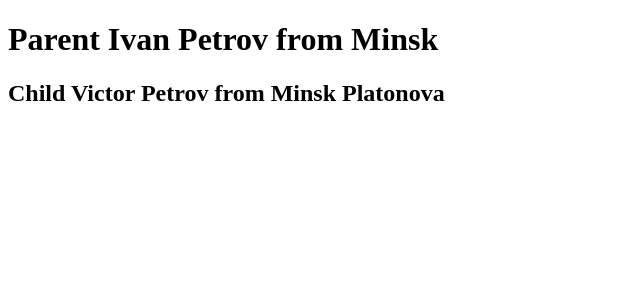
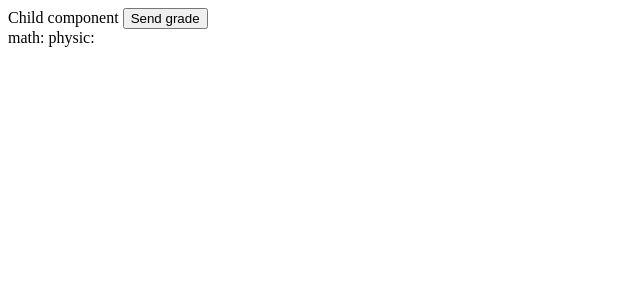
Before and after one commit to OlegPolishchuk/angular-test, an Angular app: page / in a window 1280 px wide. Shown: the top 300 px of the page, without its empty margins (0-640 px from the left). Built offline with nearby package versions, Linux system fonts and the light colour scheme.

Commit message:
@Output*

```diff
--- a/src/app/parent/child/child.component.html
+++ b/src/app/parent/child/child.component.html
@@ -1,3 +1,4 @@
 <div>
-  <h2>Child {{name}} {{surname}} from {{address?.city}} {{address?.street}}</h2>
+  Child component
+  <button (click)="handleSendEvent()">Send grade</button>
 </div>
--- a/src/app/parent/child/child.component.ts
+++ b/src/app/parent/child/child.component.ts
@@ -1,5 +1,9 @@
-import {Component, Input, OnInit} from '@angular/core';
-import {Address} from "src/app/parent/parent.component";
+import {Component, EventEmitter, Output} from '@angular/core';
+
+export interface Grade {
+  math: number;
+  physic: number;
+}
 
 @Component({
   selector: 'app-child',
@@ -8,9 +12,14 @@ import {Address} from "src/app/parent/parent.component";
 })
 export class ChildComponent {
 
-  name = 'Victor';
+  @Output() sendGradeEvent = new EventEmitter<Grade>()
 
-  @Input() surname: string = '';
-  // @Input() city: string = '';
-  @Input() address?: Address
+  handleSendEvent() {
+    // const grade = 5;
+    const grade = {
+      math: 5,
+      physic: 4,
+    }
+    this.sendGradeEvent.emit(grade);
+  }
 }
--- a/src/app/parent/parent.component.html
+++ b/src/app/parent/parent.component.html
@@ -1,4 +1,5 @@
 <div>
-  <h1>Parent {{name}} {{surname}} from {{address.city}}</h1>
-  <app-child [surname]="surname" [address]="address"></app-child>
+  <app-child (sendGradeEvent)="getGrade($event)"></app-child>
+  math: {{math}}
+  physic: {{physic}}
 </div>
--- a/src/app/parent/parent.component.ts
+++ b/src/app/parent/parent.component.ts
@@ -1,4 +1,5 @@
 import {Component} from '@angular/core';
+import {Grade} from "src/app/parent/child/child.component";
 
 export interface Address {
   city: string;
@@ -12,15 +13,12 @@ export interface Address {
   styleUrls: ['./parent.component.scss']
 })
 export class ParentComponent {
+  math?: number;
+  physic?: number;
 
- name = 'Ivan';
- surname = 'Petrov';
- city = 'Minsk';
-
- address: Address = {
-   city: 'Minsk',
-   street: 'Platonova',
-   house: 49,
- }
+  getGrade(value: Grade){
+    this.math = value.math;
+    this.physic = value.physic;
+  }
 
 }
```
